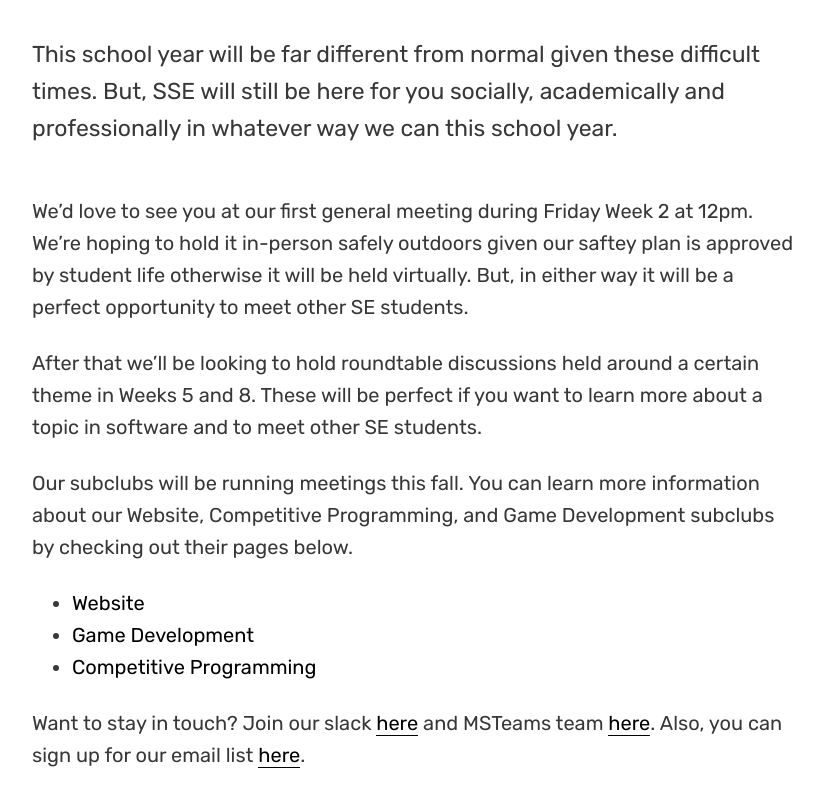
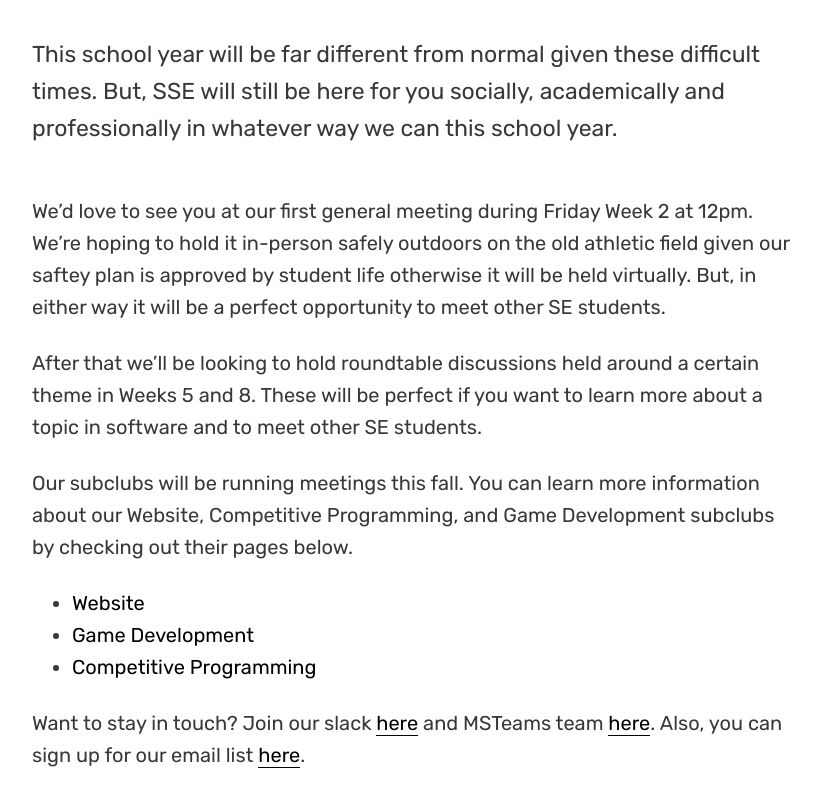
Before and after one commit to msoe-sse/msoe-sse.github.io, a Jekyll site: the page built from _posts/2020-09-01-Welcome-Back-2020-2021.md, in a window 1280 px wide and 900 px high, scrolled down 838 px, cut to the strip 61-868 px from the top of the window. Shown: the whole strip, without its empty margins (224-1047 px from the left). Built offline with Jekyll 4.4.1, drawn with Linux system fonts in a browser that asks for light colours; nearby versions of some CDN libraries; some web fonts are replaced.

Commit message:
Adding athletic field location to welcome back post

```diff
--- a/_posts/2020-09-01-Welcome-Back-2020-2021.md
+++ b/_posts/2020-09-01-Welcome-Back-2020-2021.md
@@ -12,7 +12,7 @@ published: true
 <!–-break-–>
 This school year will be far different from normal given these difficult times. But, SSE will still be here for you socially, academically and professionally in whatever way we can this school year.
 
-We'd love to see you at our first general meeting during Friday Week 2 at 12pm. We're hoping to hold it in-person safely outdoors given our saftey plan is approved by student life otherwise it will be held virtually. But, in either way it will be a perfect opportunity to meet other SE students.
+We'd love to see you at our first general meeting during Friday Week 2 at 12pm. We're hoping to hold it in-person safely outdoors on the old athletic field given our saftey plan is approved by student life otherwise it will be held virtually. But, in either way it will be a perfect opportunity to meet other SE students.
 
 After that we'll be looking to hold roundtable discussions held around a certain theme in Weeks 5 and 8. These will be perfect if you want to learn more about a topic in software and to meet other SE students.
 
```
